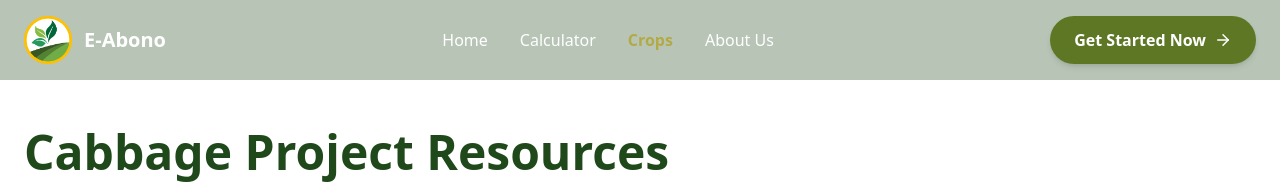
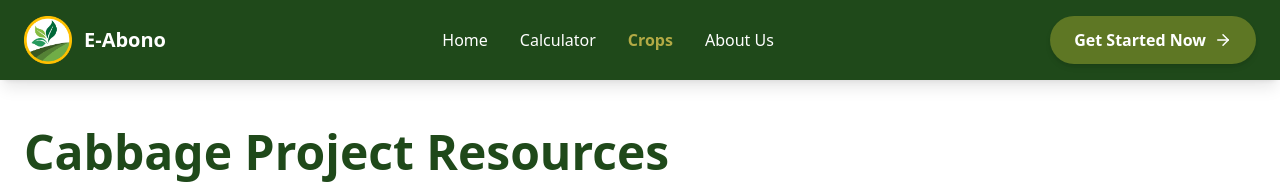
Before and after one commit to ReyJrFerrer/e-abono, a React (Vite) app: page /crops/cabbage in a window 1280 px wide. Shown: the top 184 px of the page. Built offline with nearby package versions, Linux system fonts and the light colour scheme.

Commit message:
Updated Header.tsx

```diff
--- a/src/components/Header.tsx
+++ b/src/components/Header.tsx
@@ -6,6 +6,7 @@ export const Header = () => {
   const [isScrolled, setIsScrolled] = useState(false);
   const [isMobileMenuOpen, setIsMobileMenuOpen] = useState(false);
   const location = useLocation();
+  const isHomePage = location.pathname === '/';
 
   useEffect(() => {
     const handleScroll = () => {
@@ -32,7 +33,11 @@ export const Header = () => {
   return (
     <header
       className={`fixed top-0 left-0 right-0 z-50 transition-all duration-300 ${
-        isScrolled ? 'bg-eabono-green/95 backdrop-blur-md shadow-lg' : 'bg-eabono-green/30 backdrop-blur-sm'
+        !isHomePage
+          ? 'bg-eabono-green backdrop-blur-md shadow-lg'
+          : isScrolled
+            ? 'bg-eabono-green/95 backdrop-blur-md shadow-lg'
+            : 'bg-eabono-green/30 backdrop-blur-sm'
       }`}
     >
       <div className="container mx-auto px-6">
```
